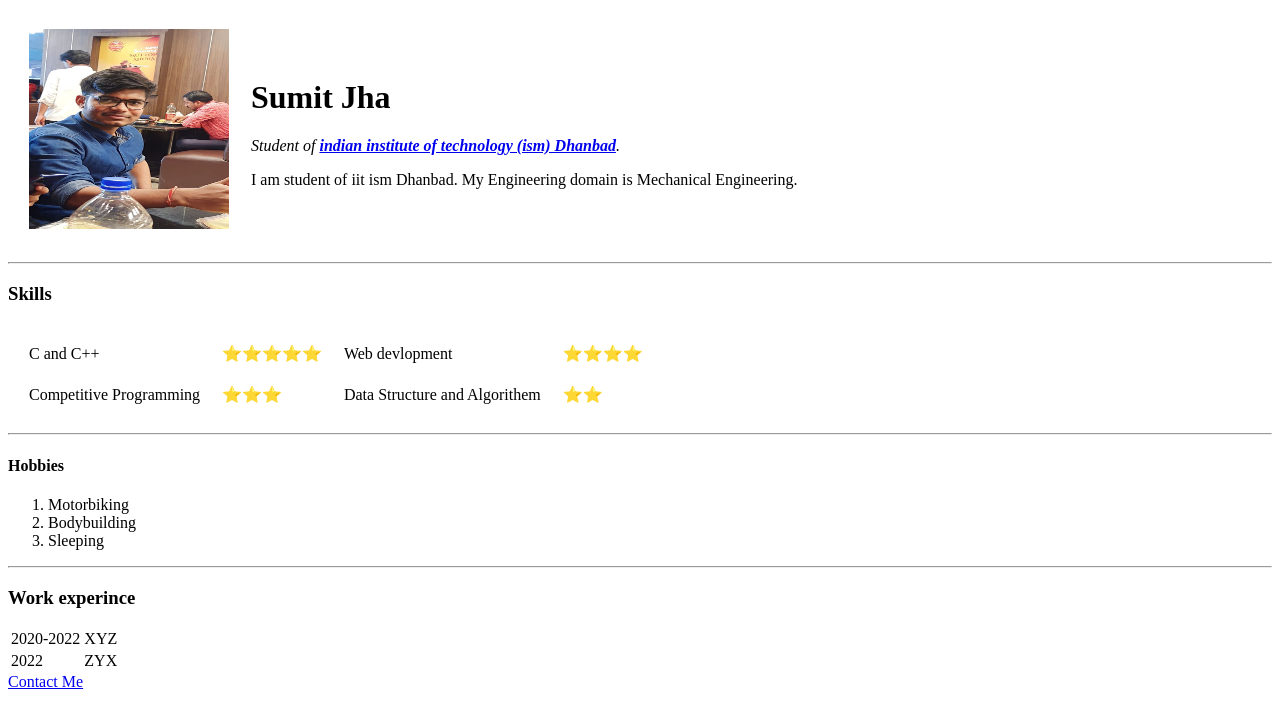
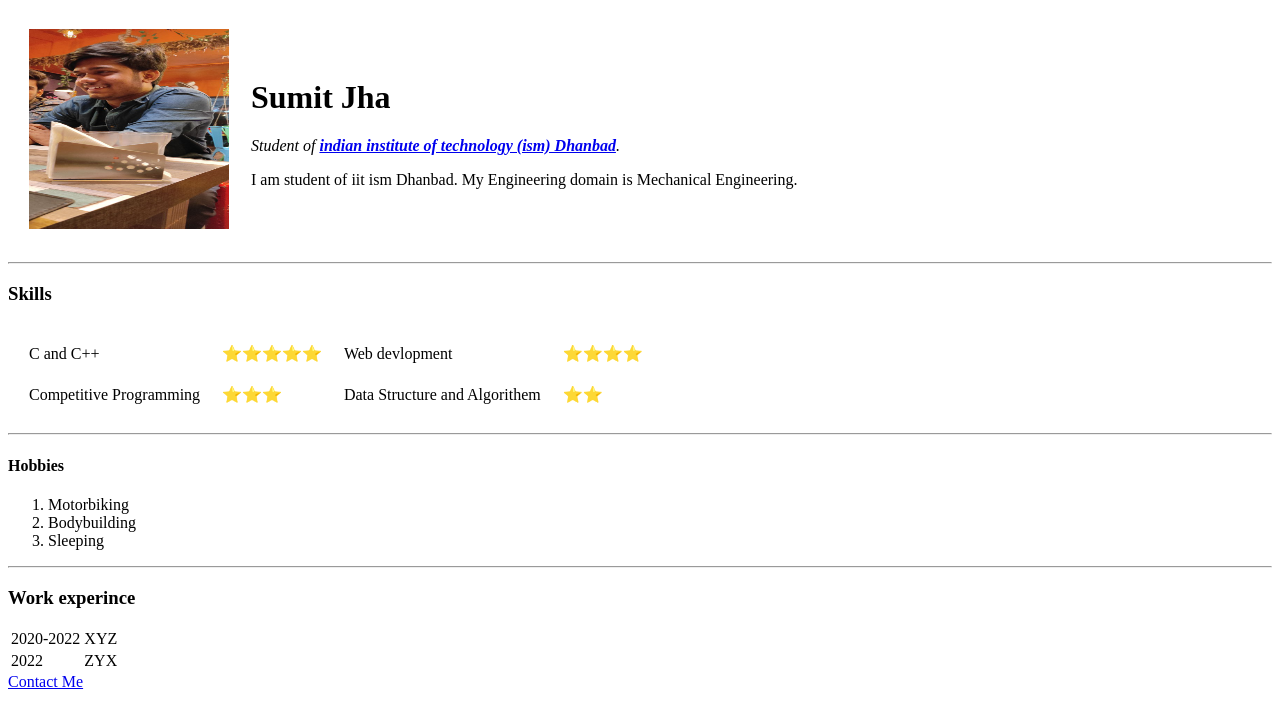
Before and after one commit to sumitjha2003/cv, a plain HTML site: page index.html in a window 1280 px wide. Drawn offline with Linux system fonts and the light colour scheme.

Commit message:
Update index.html

```diff
--- a/index.html
+++ b/index.html
@@ -7,7 +7,7 @@
 <body>
     <table cellspacing="20">
         <tr>
-            <td><img src="sumit.jpg" alt="sumit jha profile picture" width="200" height="200"></td>
+            <td><img src="sumitjha.jpg" alt="sumit jha profile picture" width="200" height="200"></td>
             <td><h1>Sumit Jha</h1>
                 <p><em>Student of <strong><a href="https://www.iitism.ac.in/iitismnew/">indian institute of technology (ism) Dhanbad</a></strong>.</em></p>
                 <p>I am student of iit ism Dhanbad. My Engineering domain is Mechanical Engineering.</p></td>
```
